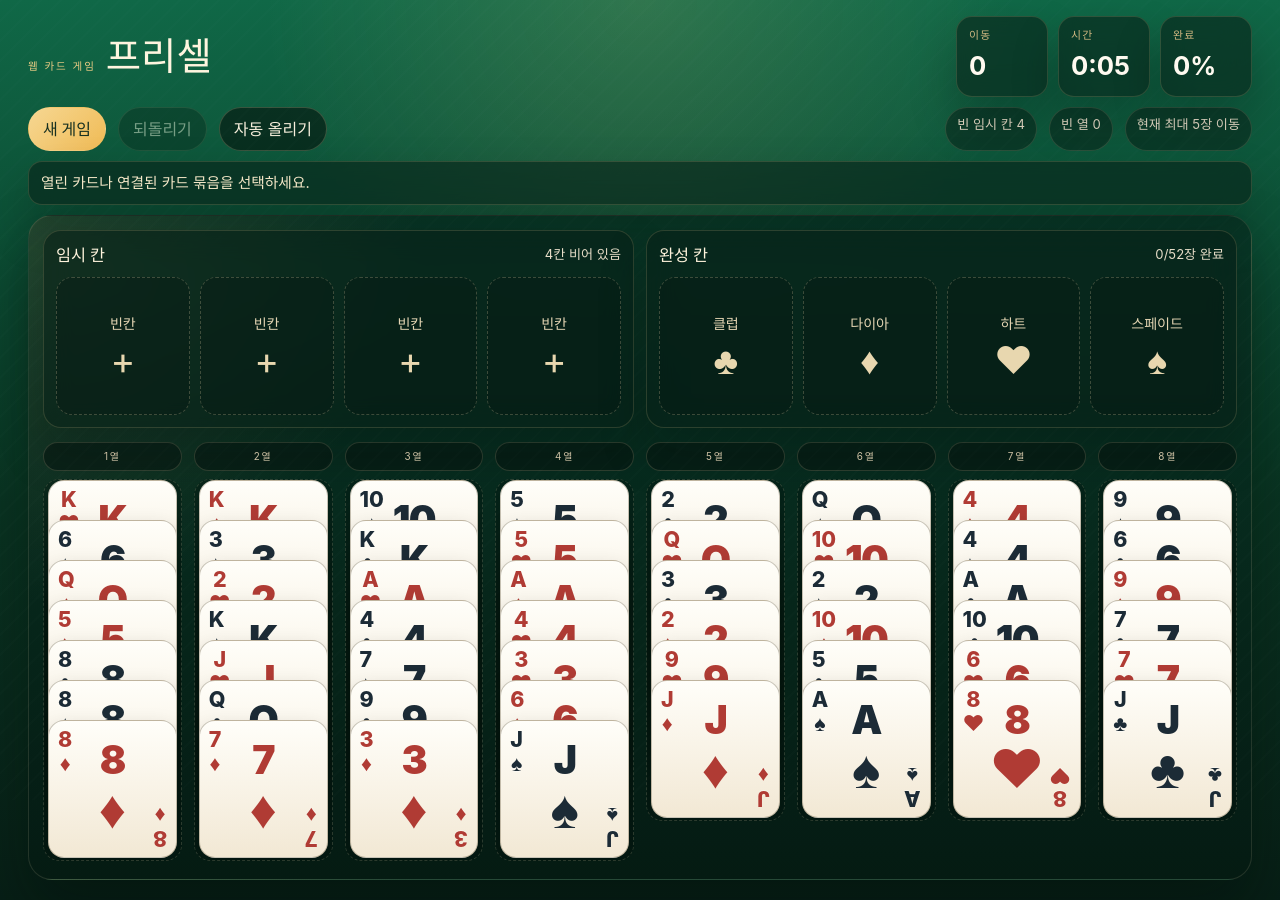
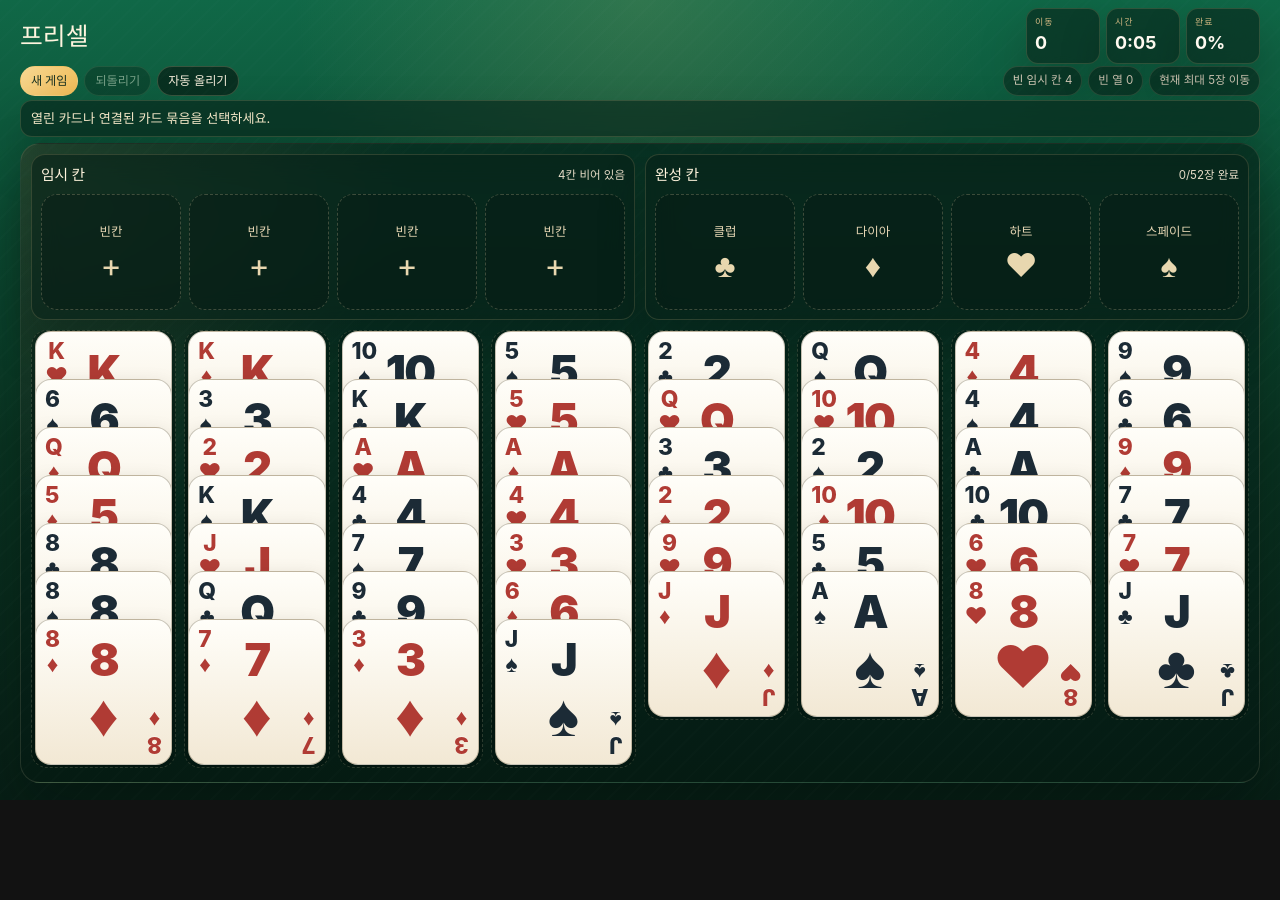
Before and after one commit to jssimonlee/freecell, a React (Vite) app: page / in a window 1280 px wide. After the commit the page ends 800 px from the top, so only its background shows below. Built offline with nearby package versions, Linux system fonts and the light colour scheme.

Commit message:
Compress board chrome and expose cards

```diff
--- a/src/App.css
+++ b/src/App.css
@@ -1,6 +1,12 @@
 .app-shell {
   min-height: 100vh;
-  padding: 16px clamp(12px, 2.4vw, 28px) 20px;
+  padding: 8px clamp(10px, 2vw, 20px) 14px;
+}
+
+.top-panel {
+  display: grid;
+  gap: 2px;
+  margin-bottom: 4px;
 }
 
 .hero-panel {
@@ -8,8 +14,7 @@
   flex-wrap: wrap;
   justify-content: space-between;
   align-items: center;
-  gap: 12px;
-  margin-bottom: 10px;
+  gap: 6px;
 }
 
 .metric-card,
@@ -23,27 +28,13 @@
 
 .hero-copy {
   display: flex;
-  align-items: baseline;
-  gap: 10px;
-}
-
-.eyebrow,
-.zone-card__eyebrow,
-.column-target {
-  letter-spacing: 0.18em;
-  text-transform: uppercase;
-}
-
-.eyebrow {
-  margin: 0;
-  font-size: 0.66rem;
-  color: #e8cb83;
+  align-items: center;
 }
 
 .hero-copy h1 {
   margin: 0;
   font-family: var(--ui-font);
-  font-size: clamp(1.8rem, 3vw, 2.6rem);
+  font-size: clamp(1.15rem, 2vw, 1.55rem);
   line-height: 1;
   color: #fff5df;
   font-weight: 700;
@@ -52,26 +43,26 @@
 .hero-metrics {
   display: grid;
   grid-template-columns: repeat(3, minmax(0, 1fr));
-  gap: 10px;
+  gap: 6px;
 }
 
 .metric-card {
-  min-width: 92px;
-  padding: 10px 12px;
-  border-radius: 16px;
+  min-width: 74px;
+  padding: 6px 8px;
+  border-radius: 12px;
 }
 
 .metric-card__label {
   display: block;
-  margin-bottom: 4px;
-  font-size: 0.68rem;
+  margin-bottom: 2px;
+  font-size: 0.56rem;
   letter-spacing: 0.12em;
   text-transform: uppercase;
   color: #d2b882;
 }
 
 .metric-card strong {
-  font-size: clamp(1.25rem, 2vw, 1.6rem);
+  font-size: clamp(0.96rem, 1.4vw, 1.18rem);
   color: #fffaf0;
 }
 
@@ -79,19 +70,17 @@
   display: flex;
   flex-wrap: wrap;
   justify-content: space-between;
-  gap: 10px;
-  margin-bottom: 10px;
+  gap: 6px;
 }
 
 .controls,
 .table-stats {
   display: flex;
   flex-wrap: wrap;
-  gap: 12px;
+  gap: 6px;
 }
 
 .action-button,
-.column-target,
 .empty-cascade {
   cursor: pointer;
 }
@@ -99,9 +88,11 @@
 .action-button {
   border: 1px solid rgba(248, 227, 181, 0.2);
   border-radius: 999px;
-  padding: 9px 14px;
+  padding: 6px 10px;
   color: #f7efdc;
   background: rgba(8, 31, 22, 0.72);
+  font-size: 0.76rem;
+  line-height: 1.1;
   transition:
     transform 0.18s ease,
     border-color 0.18s ease,
@@ -109,7 +100,6 @@
 }
 
 .action-button:hover:not(:disabled),
-.column-target:hover,
 .empty-cascade:hover {
   transform: translateY(-2px);
   border-color: rgba(248, 227, 181, 0.46);
@@ -130,18 +120,18 @@
 .table-stats span {
   border: 1px solid rgba(248, 227, 181, 0.14);
   border-radius: 999px;
-  padding: 7px 11px;
+  padding: 5px 9px;
   background: rgba(8, 31, 22, 0.5);
   color: #e7ddc8;
-  font-size: 0.82rem;
+  font-size: 0.72rem;
 }
 
 .status-banner {
-  margin: 0 0 10px;
-  padding: 10px 12px;
-  border-radius: 14px;
+  margin: 0 0 6px;
+  padding: 8px 10px;
+  border-radius: 12px;
   color: #f5e8c8;
-  font-size: 0.92rem;
+  font-size: 0.82rem;
 }
 
 .status-banner--won {
@@ -150,9 +140,9 @@
 }
 
 .board-frame {
-  padding: 14px;
+  padding: 10px;
   border: 1px solid rgba(255, 229, 186, 0.12);
-  border-radius: 24px;
+  border-radius: 20px;
   background:
     radial-gradient(circle at top left, rgba(245, 205, 127, 0.12), transparent 28%),
     linear-gradient(180deg, rgba(9, 54, 38, 0.92), rgba(5, 27, 19, 0.96));
@@ -162,13 +152,13 @@
 .zone-strip {
   display: grid;
   grid-template-columns: repeat(2, minmax(0, 1fr));
-  gap: 12px;
-  margin-bottom: 14px;
+  gap: 10px;
+  margin-bottom: 10px;
 }
 
 .zone-card {
-  padding: 12px;
-  border-radius: 18px;
+  padding: 9px;
+  border-radius: 14px;
 }
 
 .zone-card__header {
@@ -176,32 +166,32 @@
   justify-content: space-between;
   gap: 10px;
   align-items: center;
-  margin-bottom: 10px;
+  margin-bottom: 8px;
 }
 
 .zone-card h2,
 .notes-panel h3 {
   font-family: var(--ui-font);
   color: #fff4dd;
-  font-size: 1.02rem;
+  font-size: 0.92rem;
   font-weight: 700;
 }
 
 .zone-card__header span {
-  font-size: 0.82rem;
+  font-size: 0.72rem;
   color: #e7ddc8;
 }
 
 .slot-grid {
   display: grid;
   grid-template-columns: repeat(4, minmax(0, 1fr));
-  gap: 10px;
+  gap: 8px;
 }
 
 .cell-slot,
 .playing-card {
   position: relative;
-  min-height: 138px;
+  min-height: 116px;
   border-radius: 16px;
   display: flex;
   align-items: center;
@@ -216,7 +206,7 @@
 
 .cell-slot {
   width: 100%;
-  padding: 8px 10px;
+  padding: 7px 8px;
   border: 1px dashed rgba(255, 228, 186, 0.22);
   background: rgba(6, 24, 17, 0.36);
   color: #e8d7af;
@@ -247,21 +237,33 @@
 }
 
 .slot-label {
-  font-size: 0.88rem;
+  font-size: 0.78rem;
   color: #e4d5b3;
   text-transform: capitalize;
   font-weight: 700;
 }
 
 .slot-symbol {
-  font-size: 2.35rem;
+  font-size: 2rem;
   line-height: 1;
+}
+
+.zone-strip .card-face__corner {
+  font-size: 1.04rem;
+}
+
+.zone-strip .card-face__rank {
+  font-size: 1.8rem;
+}
+
+.zone-strip .card-face__pip {
+  font-size: 2.55rem;
 }
 
 .cascades-panel {
   display: grid;
-  grid-template-columns: repeat(8, minmax(104px, 1fr));
-  gap: 12px;
+  grid-template-columns: repeat(8, minmax(112px, 1fr));
+  gap: 8px;
   overflow-x: auto;
   padding-bottom: 4px;
 }
@@ -270,28 +272,13 @@
   min-width: 112px;
 }
 
-.column-target {
-  width: 100%;
-  margin-bottom: 8px;
-  border: 1px solid rgba(255, 229, 186, 0.16);
-  border-radius: 999px;
-  padding: 6px 8px;
-  color: #e5d7b7;
-  background: rgba(7, 25, 18, 0.62);
-  font-size: 0.62rem;
-}
-
-.column-target--active {
-  border-color: rgba(244, 214, 136, 0.55);
-  background: rgba(244, 214, 136, 0.14);
-}
-
 .cascade-stack {
   position: relative;
   border: 1px dashed rgba(255, 229, 186, 0.16);
   border-radius: 16px;
   background: rgba(6, 24, 17, 0.32);
   overflow: hidden;
+  cursor: pointer;
 }
 
 .cascade-stack--empty {
@@ -301,13 +288,10 @@
 }
 
 .empty-cascade {
-  width: 100%;
-  height: 100%;
-  border: none;
-  border-radius: 16px;
   color: #d7caa6;
-  background: transparent;
-  font-size: 0.88rem;
+  font-size: 0.84rem;
+  font-weight: 700;
+  pointer-events: none;
 }
 
 .playing-card {
@@ -319,8 +303,12 @@
 
 .playing-card--stacked {
   position: absolute;
-  left: 4px;
-  right: 4px;
+  left: 3px;
+  right: 3px;
+}
+
+.cascades-panel .playing-card {
+  min-height: 146px;
 }
 
 .playing-card--red {
@@ -338,7 +326,7 @@
   display: grid;
   gap: 2px;
   justify-items: center;
-  font-size: 1.34rem;
+  font-size: 1.42rem;
   line-height: 1;
   font-weight: 800;
   text-shadow: 0 1px 0 rgba(255, 255, 255, 0.4);
@@ -360,14 +348,14 @@
 }
 
 .card-face__rank {
-  font-size: 2.45rem;
+  font-size: 2.8rem;
   font-weight: 900;
   line-height: 0.92;
   letter-spacing: -0.04em;
 }
 
 .card-face__pip {
-  font-size: 3.35rem;
+  font-size: 3.7rem;
   line-height: 1;
 }
 
@@ -396,11 +384,11 @@
   .zone-card,
   .metric-card,
   .status-banner {
-    border-radius: 22px;
+    border-radius: 16px;
   }
 
   .board-frame {
-    padding: 10px;
+    padding: 8px;
   }
 
   .table-stats {
@@ -408,24 +396,28 @@
   }
 
   .cascades-panel {
-    grid-template-columns: repeat(8, 108px);
-    gap: 12px;
+    grid-template-columns: repeat(8, 112px);
+    gap: 10px;
   }
 
   .cell-slot,
   .playing-card {
-    min-height: 126px;
+    min-height: 106px;
+  }
+
+  .cascades-panel .playing-card {
+    min-height: 134px;
   }
 
   .card-face__corner {
-    font-size: 1.14rem;
+    font-size: 1.16rem;
   }
 
   .card-face__rank {
-    font-size: 2rem;
+    font-size: 2.2rem;
   }
 
   .card-face__pip {
-    font-size: 2.8rem;
+    font-size: 3rem;
   }
 }
--- a/src/App.tsx
+++ b/src/App.tsx
@@ -25,7 +25,7 @@ import {
 } from './lib/freecell'
 import './App.css'
 
-const STACK_SPACING = 40
+const STACK_SPACING = 48
 
 const FOUNDATION_NAMES: Record<Suit, string> = {
   clubs: '클럽',
@@ -392,9 +392,9 @@ function App() {
 
   return (
     <div className="app-shell">
+      <section className="top-panel">
         <header className="hero-panel">
           <div className="hero-copy">
-          <p className="eyebrow">웹 카드 게임</p>
             <h1>프리셀</h1>
           </div>
 
@@ -441,6 +441,7 @@ function App() {
             <span>빈 열 {emptyCascades}</span>
             <span>현재 최대 {transferCapacity}장 이동</span>
           </div>
+        </section>
       </section>
 
       <p className={`status-banner ${won ? 'status-banner--won' : ''}`}>{statusMessage}</p>
@@ -537,8 +538,8 @@ function App() {
         <section className="cascades-panel">
           {game.cascades.map((cascade, column) => {
             const cascadeHeight = Math.max(
-              186,
-              142 + Math.max(cascade.length - 1, 0) * STACK_SPACING,
+              210,
+              150 + Math.max(cascade.length - 1, 0) * STACK_SPACING,
             )
             const isDropTarget = selection
               ? canMoveSelectionToCascade(game, selection, column)
@@ -546,14 +547,6 @@ function App() {
 
             return (
               <article key={`cascade-${column}`} className="cascade-column">
-                <button
-                  type="button"
-                  className={`column-target ${isDropTarget ? 'column-target--active' : ''}`}
-                  onClick={() => moveSelectionToColumn(column)}
-                >
-                  {column + 1}열
-                </button>
-
                 <div
                   className={[
                     'cascade-stack',
@@ -563,15 +556,10 @@ function App() {
                     .filter(Boolean)
                     .join(' ')}
                   style={{ height: cascadeHeight }}
+                  onClick={() => moveSelectionToColumn(column)}
                 >
                   {cascade.length === 0 ? (
-                    <button
-                      type="button"
-                      className="empty-cascade"
-                      onClick={() => moveSelectionToColumn(column)}
-                    >
-                      여기로 이동
-                    </button>
+                    <span className="empty-cascade">이동</span>
                   ) : (
                     cascade.map((card, index) => (
                       <button
```
Lines whose indentation alone changed are shown as unchanged.
